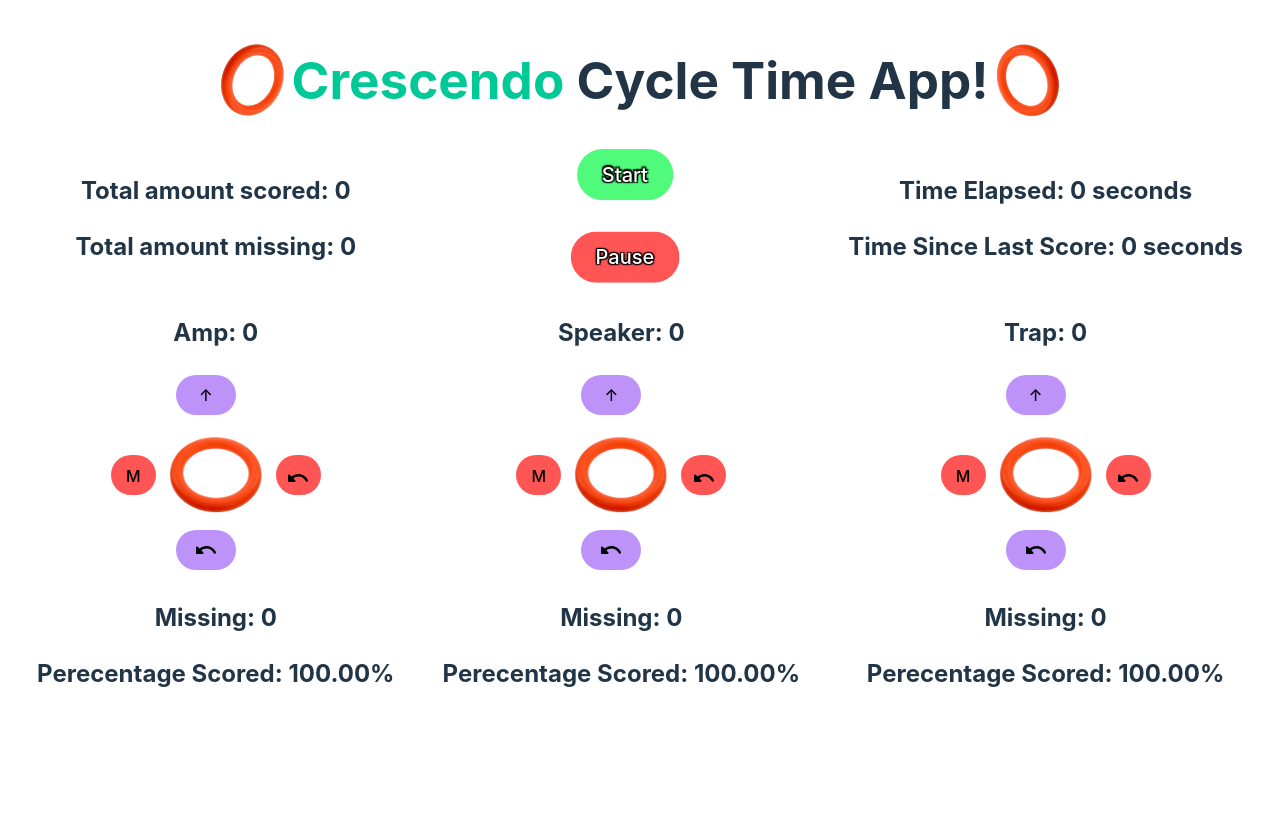
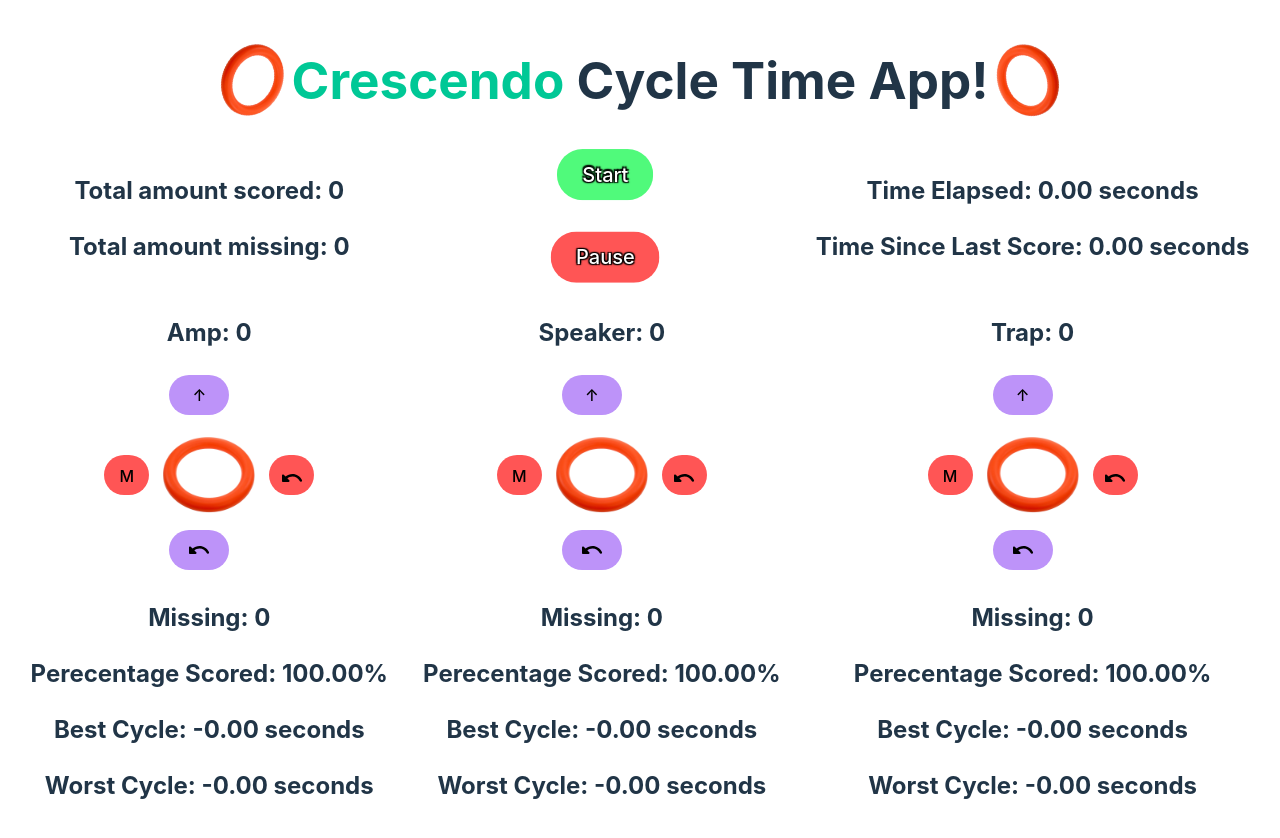
Before and after one commit to frc5431/CrescendoCycleTime, a React (Vite) app: page / in a window 1280 px wide. Shown: the top 838 px of the page. Before the commit the page ends 800 px from the top, so only its background shows below. Built offline with nearby package versions, Linux system fonts and the light colour scheme.

Commit message:
best cycle and work cycle working

```diff
--- a/src/App.tsx
+++ b/src/App.tsx
@@ -6,6 +6,7 @@
 import TimeInfo from './components/TimeInfo';
 import Options from './components/Options';
 import confetti from 'canvas-confetti';
+import NoteImg from "/src/assets/note.png"
 
 function App() {
   const [started, setStarted] = useState(false);
@@ -41,11 +42,11 @@
 
     <div className="grid">
       <div className="titlecontainer">
-        <img className="reverselogo" src="src/assets/note.png" alt="image of frc crescendo note" />
+        <img className="reverselogo" src={NoteImg} alt="image of frc crescendo note" />
         <h1>
           <span className="crescendo">Crescendo</span> Cycle Time App!
         </h1>
-        <img className="logo" src="src/assets/note.png" alt="image of frc crescendo note" />
+        <img className="logo" src={NoteImg} alt="image of frc crescendo note" />
       </div>
 
 
@@ -79,6 +80,8 @@
           onButtonDown={() => { handleButtonClick(Type.Amp, true, false, false) }}
           onButtonUp={() => { handleButtonClick(Type.Amp, true, true, true) }}
           percentageScored={timeData.percentageScored(Type.Amp)}
+          bestCycle={timeData.bestCycle(Type.Amp) / 1000}
+          worstCycle={timeData.worstCycle(Type.Amp) / 1000}
         />
       </div>
       <div className='speaker'>
@@ -91,6 +94,8 @@
           onButtonDown={() => { handleButtonClick(Type.Speaker, true, false, false) }}
           onButtonUp={() => { handleButtonClick(Type.Speaker, true, true, true) }}
           percentageScored={timeData.percentageScored(Type.Speaker)}
+          bestCycle={timeData.bestCycle(Type.Speaker) / 1000}
+          worstCycle={timeData.worstCycle(Type.Speaker) / 1000}
         />
       </div>
       <div className='trap'>
@@ -103,8 +108,12 @@
           onButtonDown={() => { handleButtonClick(Type.Trap, true, false, false) }}
           onButtonUp={() => { handleButtonClick(Type.Trap, true, true, true) }}
           percentageScored={timeData.percentageScored(Type.Trap)}
+          bestCycle={timeData.bestCycle(Type.Trap) / 1000}
+          worstCycle={timeData.worstCycle(Type.Trap) / 1000}
         />
       </div>
+
+
 
     </div>
 
--- a/src/TimeStorage.ts
+++ b/src/TimeStorage.ts
@@ -14,22 +14,47 @@
     return this.times.filter(t => {return t.type === type && t.isScore === isScore}).length;
   }
 
-  bestCycle() {
-    // let bestTime = this.times[0].time;
+  bestCycle(type: Type) {
+    const scores = this.times.filter(t => {return t.isScore});
+    if (scores.length === 0) {
+      return -1;
+    }
 
-    // for (let i = 1; i < this.times.length; i++) {
-    //   const currTime = this.times[i].time - this.times[i-1].time;
-    //   if (currTime > bestTime) {
-    //     bestTime = currTime;
-    //   }
-    // }
-    // return
+    let bestTime = scores[0].type === type ? scores[0].time : -1;
+
+    for (let i = 1; i < scores.length; i++) {
+      if (scores[i].type === type) {
+        const currTime = scores[i].time - scores[i-1].time;
+        if (currTime < bestTime) {
+          bestTime = currTime;
+        }
+      }
+    }
+    return bestTime;
   }
 
-  worstCycle() {
-    // run calc
+  worstCycle(type: Type) {
+    const scores = this.times.filter(t => {return t.isScore});
+    if (scores.length === 0) {
+      return -1;
+    }
+
+    let worstTime = scores[0].type === type ? scores[0].time : -1;
+
+    for (let i = 1; i < scores.length; i++) {
+      if (scores[i].type === type) {
+        const currTime = scores[i].time - scores[i-1].time;
+        if (currTime > worstTime) {
+          worstTime = currTime;
+        }
+      }
+    }
+    return worstTime;
   }
 
+  // averageCycle(type: Type) {
+
+  // }
   percentageScored(type: Type):number {
     if (this.getCount(type, true)+this.getCount(type, false) === 0) {
       return 100;
--- a/src/components/Counter.tsx
+++ b/src/components/Counter.tsx
@@ -1,4 +1,5 @@
 import UndoRoundedIcon from '@mui/icons-material/UndoRounded';
+import NoteImg from "/src/assets/note.png"
 interface Props {
   name: string;
   count: number;
@@ -8,9 +9,11 @@
   onMClickUp: () => void;
   onMClickDown: () => void;
   percentageScored: number;
+  bestCycle: number;
+  worstCycle: number;
 }
 
-function Counter({ name, count, countM, onButtonDown, onButtonUp, onMClickDown, onMClickUp, percentageScored }: Props) {
+function Counter({ name, count, countM, onButtonDown, onButtonUp, onMClickDown, onMClickUp, percentageScored, bestCycle, worstCycle }: Props) {
 
   return (
     <>
@@ -22,7 +25,7 @@
         </div>
         <div>
           <button onClick={onButtonUp} className="purplebutton">↑</button>
-          <img className="imageStyle" src="src/assets/note.png" alt="image of frc crescendo note" />
+          <img className="imageStyle" src={NoteImg} alt="image of frc crescendo note" />
           <button onClick={onButtonDown} className="purplebutton"><UndoRoundedIcon/></button>
         </div>
         <div>
@@ -32,7 +35,6 @@
       <div>
         <h2>Missing: {countM}</h2>
       </div>
-
 
       {/* <div>
         <h2>
@@ -44,6 +46,16 @@
           Perecentage Scored: {percentageScored.toFixed(2)}%
         </h2>
       </div>
+      <div>
+        <h2>
+          Best Cycle: {bestCycle.toFixed(2)} seconds
+        </h2>
+      </div>
+      <div>
+        <h2>
+          Worst Cycle: {worstCycle.toFixed(2)} seconds
+        </h2>
+      </div>
     </>
   )
 }
--- a/src/components/TimeInfo.tsx
+++ b/src/components/TimeInfo.tsx
@@ -10,12 +10,12 @@
     <>
       <div>
         <h2>
-         Time Elapsed: {timeElapsed.toFixed(0)} seconds
+         Time Elapsed: {timeElapsed.toFixed(2)} seconds
         </h2>
       </div>
       <div>
         <h2>
-          Time Since Last Score: {timeSinceLastScore.toFixed(0)} seconds
+          Time Since Last Score: {timeSinceLastScore.toFixed(2)} seconds
         </h2>
       </div>
     </>
```
